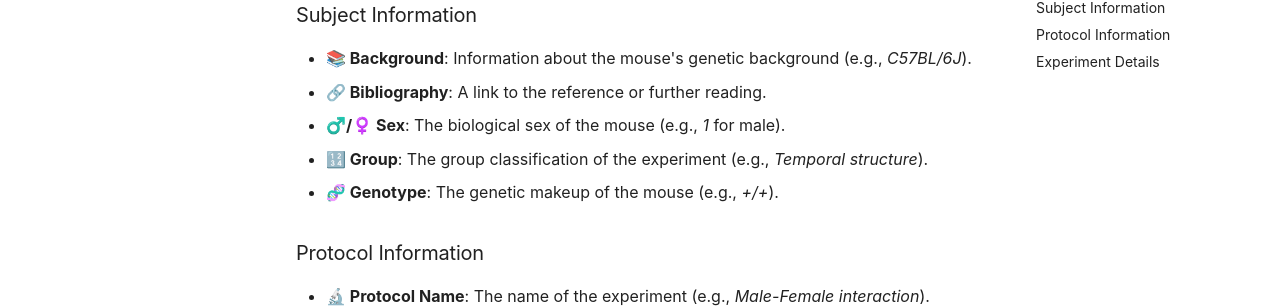
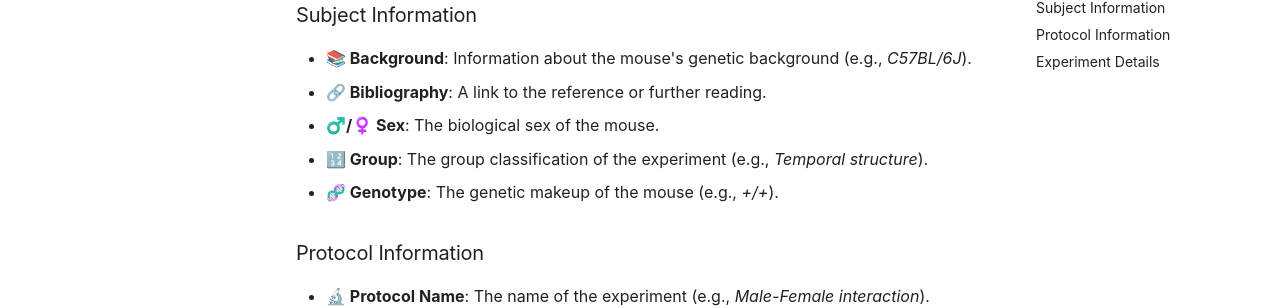
Before and after one commit to mouseTube/mousetube_APIv0-5, an MkDocs documentation site: the page built from documentation/docs/vocalizations.md, in a window 1280 px wide and 900 px high, scrolled down 452 px. Shown: the part 145-453 px from the top of the window. Built offline with MkDocs 1.6.1 and Material for MkDocs 9.7.7, drawn with Linux system fonts in a browser that asks for light colours; some web fonts are replaced.

Commit message:
fix: remove male female exemple

```diff
--- a/documentation/docs/vocalizations.md
+++ b/documentation/docs/vocalizations.md
@@ -10,7 +10,7 @@ The **Vocalizations** page provides detailed information about various audio fil
 
 - **📚 Background**: Information about the mouse's genetic background (e.g., *C57BL/6J*).
 - **🔗 Bibliography**: A link to the reference or further reading.
-- **♂️/♀️ Sex**: The biological sex of the mouse (e.g., *1* for male).
+- **♂️/♀️ Sex**: The biological sex of the mouse.
 - **🔢 Group**: The group classification of the experiment (e.g., *Temporal structure*).
 - **🧬 Genotype**: The genetic makeup of the mouse (e.g., *+/+*).
 
```
